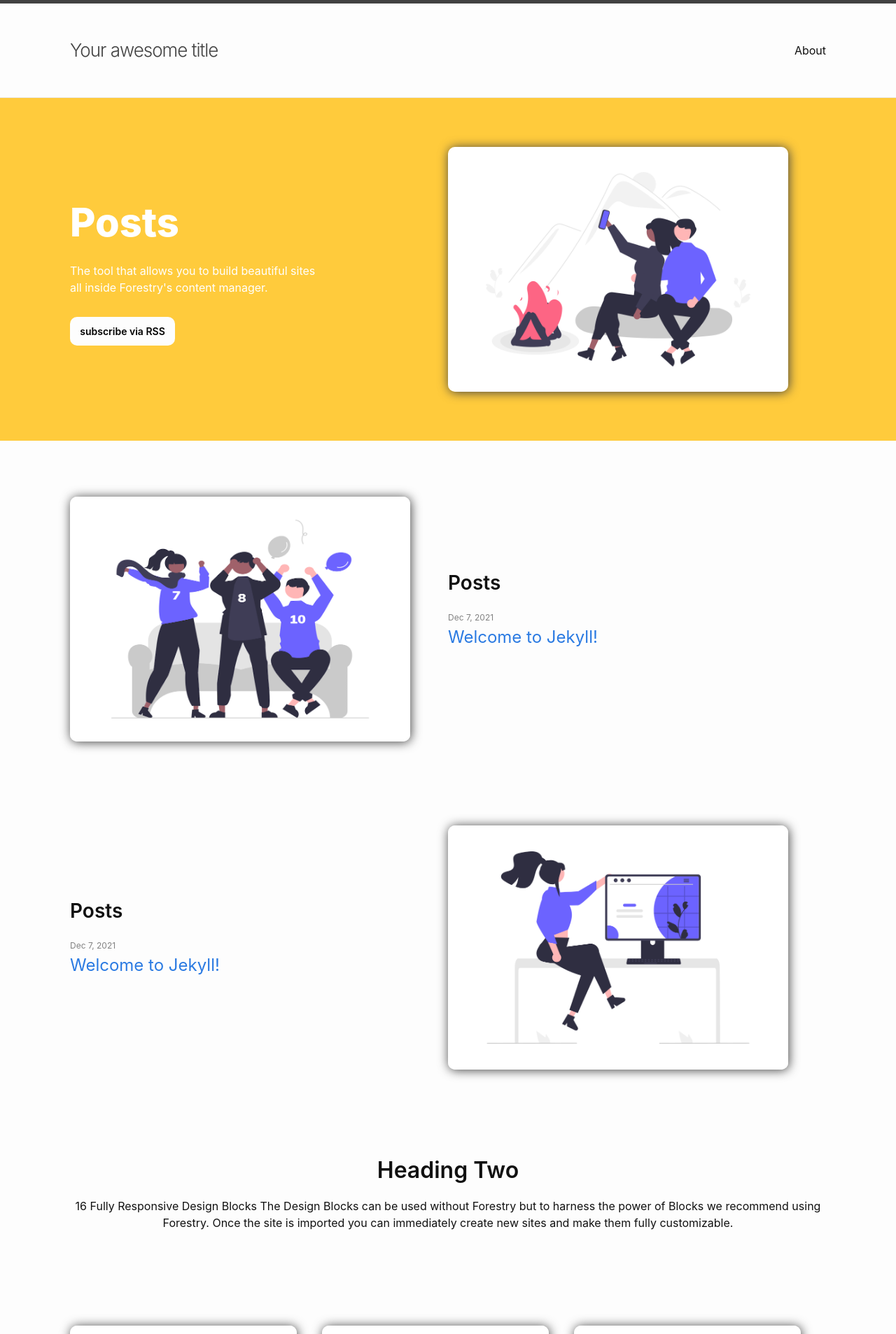
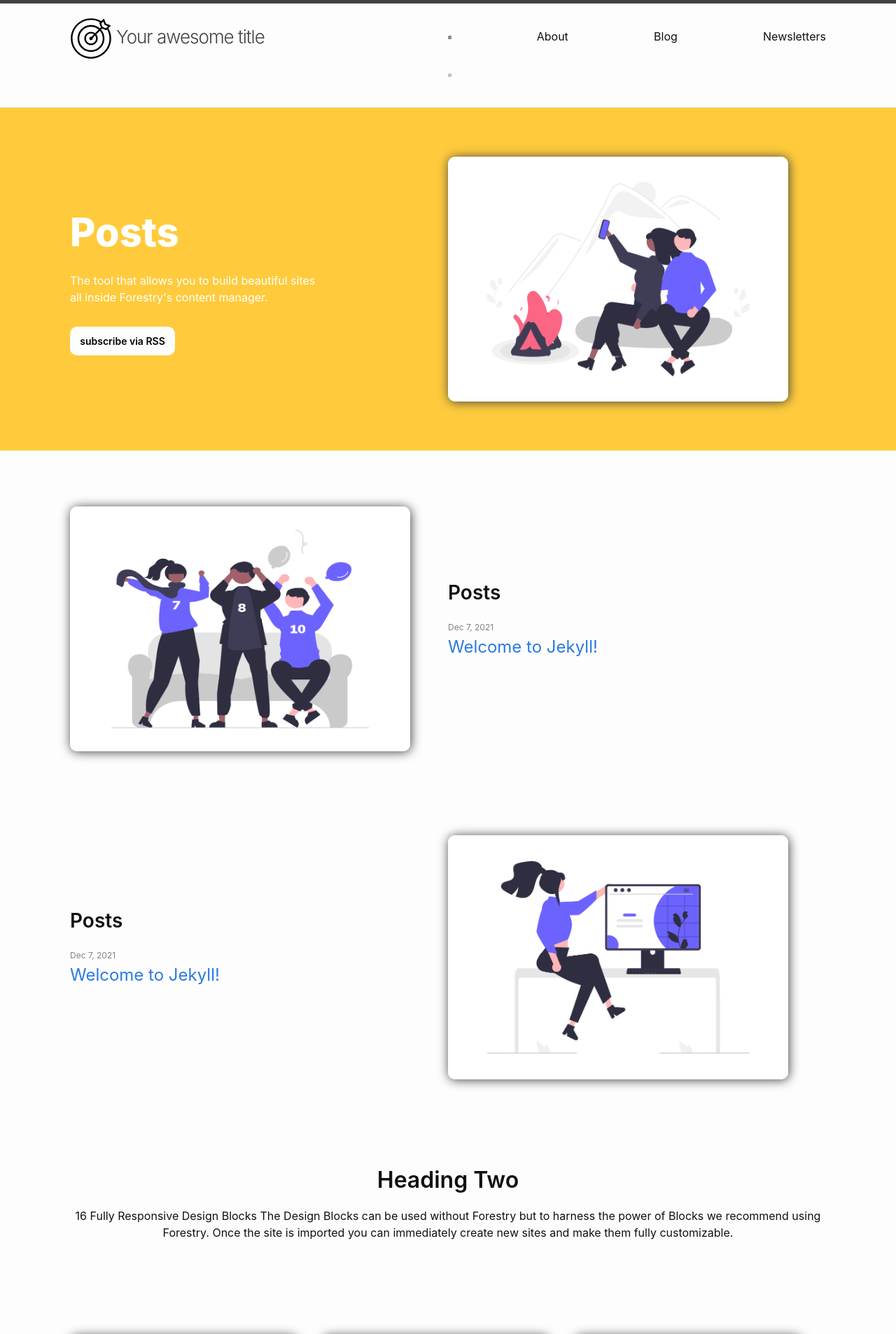
Before and after one commit to junjizhi/peak-panda, a Jekyll site: the page built from index.markdown, in a window 1280 px wide. Shown: the top 1907 px of the page at 70% size. Built offline with Jekyll 4.4.1, drawn with Linux system fonts in a browser that asks for light colours.

Commit message:
styling header

```diff
--- a/_includes/header.html
+++ b/_includes/header.html
@@ -3,17 +3,17 @@
   <div class="wrapper">
     {%- assign default_paths = site.pages | map: "path" -%}
     {%- assign page_paths = site.header_pages | default: default_paths -%}
-    <a class="site-title" rel="author" href="{{ "/" | relative_url }}">{{ site.title | escape }}</a>
+    <a class="site-title" rel="author" href="{{ "/" | relative_url }}">
+      <img src="./assets/logo.svg">
+      {{ site.title | escape }}
+    </a>
 
     {%- if page_paths -%}
       <nav class="site-nav">
         <input type="checkbox" id="nav-trigger" class="nav-trigger" />
         <label for="nav-trigger">
-          <span class="menu-icon">
-            <svg viewBox="0 0 18 15" width="18px" height="15px">
-              <path d="M18,1.484c0,0.82-0.665,1.484-1.484,1.484H1.484C0.665,2.969,0,2.304,0,1.484l0,0C0,0.665,0.665,0,1.484,0 h15.032C17.335,0,18,0.665,18,1.484L18,1.484z M18,7.516C18,8.335,17.335,9,16.516,9H1.484C0.665,9,0,8.335,0,7.516l0,0 c0-0.82,0.665-1.484,1.484-1.484h15.032C17.335,6.031,18,6.696,18,7.516L18,7.516z M18,13.516C18,14.335,17.335,15,16.516,15H1.484 C0.665,15,0,14.335,0,13.516l0,0c0-0.82,0.665-1.483,1.484-1.483h15.032C17.335,12.031,18,12.695,18,13.516L18,13.516z"/>
-            </svg>
-          </span>
+          <img class="menu-icon" src="./assets/menu-icon.svg">
+          <img class="close-icon" src="./assets/close-icon.svg">
         </label>
 
         <div class="trigger">
@@ -24,6 +24,12 @@
             {%- endif -%}
           {%- endfor -%}
         </div>
+        <div class="trigger">
+            <a class="page-link" href="/blog">Blog</a>
+        </div>
+        <div class="trigger">
+            <a class="page-link" href="/news">Newsletters</a>
+        </div>
       </nav>
     {%- endif -%}
   </div>
--- a/_sass/peak-panda.scss
+++ b/_sass/peak-panda.scss
@@ -55,6 +55,7 @@ $mobile: 400px !default;
 @import "peak-panda/base",
 "peak-panda/layout",
 "peak-panda/syntax-highlighting",
+"peak-panda/header",
 "peak-panda/page",
 "peak-panda/price-card",
 "peak-panda/steps",
--- /dev/null
+++ b/_sass/peak-panda/_header.scss
@@ -0,0 +1,29 @@
+header {
+    .wrapper {
+        padding-top: 20px;
+        padding-bottom: 20px;
+    }
+    .site-title {
+        display: block;
+        img {
+            width: 60px;
+            display: inline;
+        }
+    }
+    nav.site-nav {
+        display: flex;
+        width: 50%;
+        justify-content: space-between;
+        .trigger {
+            text-align: center;
+        }
+        @include media-query($on-palm) {
+            flex-direction: column;
+            width: auto;
+            border-radius: 10px;
+            .trigger .page-link {
+                margin-left: 0;
+            }
+        }
+    }
+}
--- a/_sass/peak-panda/_layout.scss
+++ b/_sass/peak-panda/_layout.scss
@@ -29,9 +29,6 @@
     .nav-trigger {
         display: none;
     }
-    .menu-icon {
-        display: none;
-    }
     .page-link {
         color: $text-color;
         line-height: $base-line-height;
@@ -42,31 +39,25 @@
     }
     @include media-query($on-palm) {
         position: absolute;
-        top: 9px;
+        top: 30px;
         right: $spacing-unit / 2;
         background-color: $background-color;
-        border: 1px solid $grey-color-light;
-        border-radius: 5px;
-        text-align: right;
+        text-align: center;
         label[for="nav-trigger"] {
             display: block;
             float: right;
-            width: 36px;
-            height: 36px;
             z-index: 2;
             cursor: pointer;
         }
         .menu-icon {
             display: block;
-            float: right;
-            width: 36px;
+            width: 35px;
+            height: 35px;
+        }
+        .close-icon {
+            display: none;
+            width: 26px;
             height: 26px;
-            line-height: 0;
-            padding-top: 10px;
-            text-align: center;
-            >svg {
-                fill: $grey-color-dark;
-            }
         }
         input~.trigger {
             clear: both;
@@ -75,6 +66,14 @@
         input:checked~.trigger {
             display: block;
             padding-bottom: 5px;
+        }
+        input:checked~label {
+            .menu-icon {
+                display: none;
+            }
+            .close-icon {
+                display: block;
+            }
         }
         .page-link {
             display: block;
```
Also changed, not shown: assets/close-icon.svg (added), assets/logo.svg (added), assets/menu-icon.svg (added).
